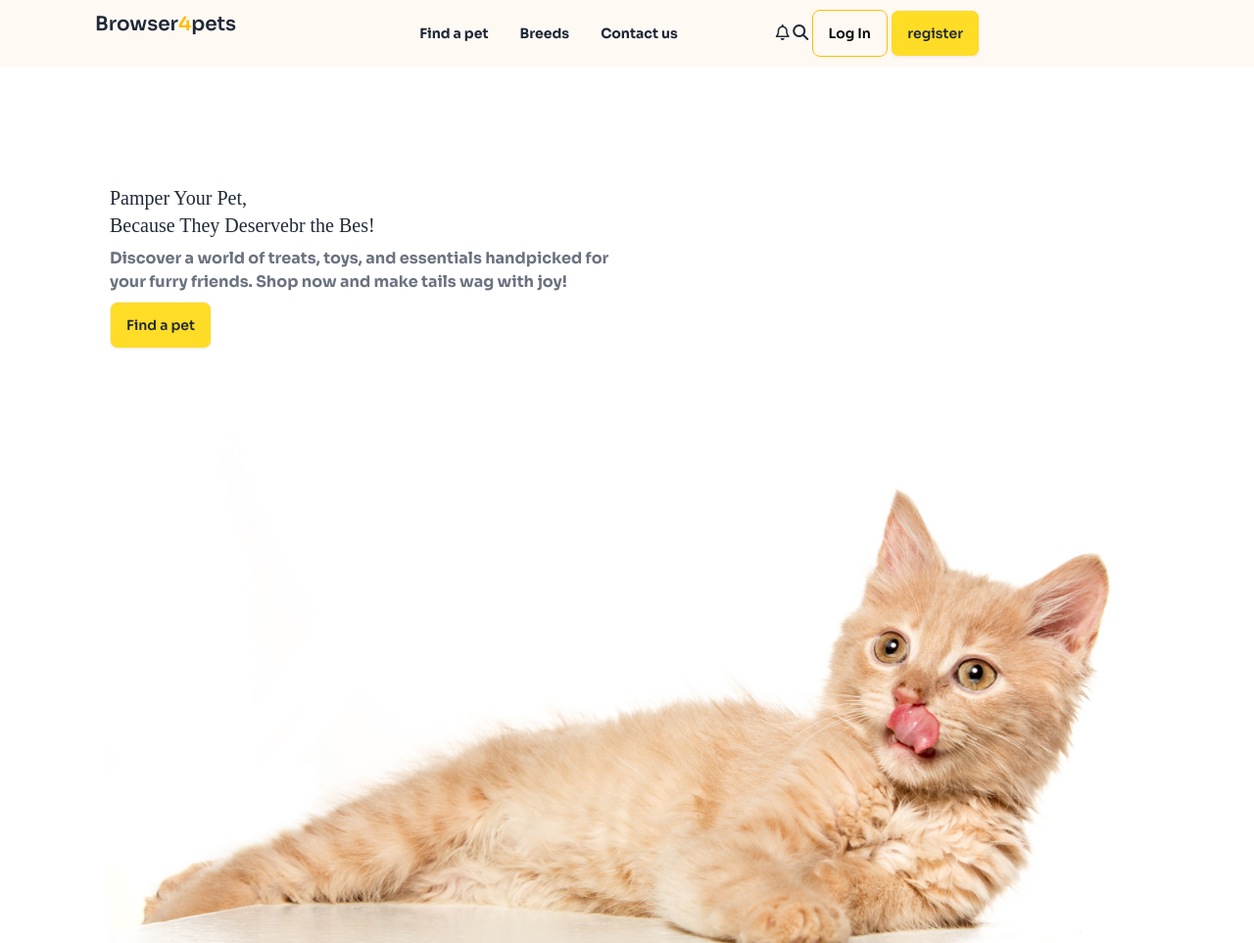
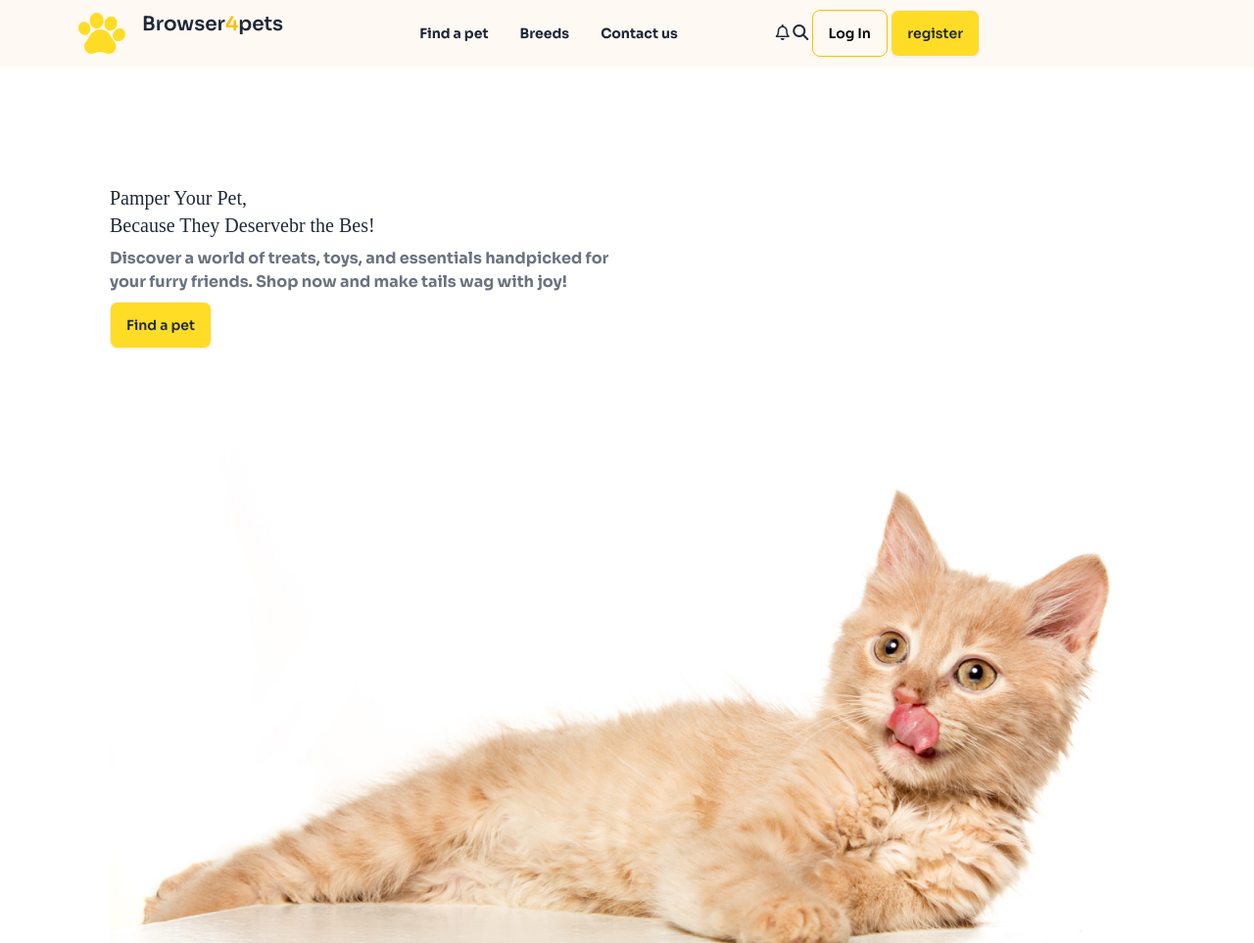
Before and after one commit to Rahima06/PET-SHOP3, a plain HTML site: page index.html in a window 1280 px wide. Shown: the top 963 px of the page at 98% size. Drawn offline with nearby package versions, Linux system fonts and the light colour scheme; a web font is replaced by a local one.

Commit message:
PET-SHOP3

```diff
--- a/index.html
+++ b/index.html
@@ -74,7 +74,7 @@
                         </ul>
                     </div>
                     <div class="flex gap-x-80">
-                        <img src="/Assignment03/images/logo-header.png" alt="">
+                        <img src="/images/logo-header.png" alt="">
                         <i class="fa-solid fa-bars lg:hidden md:hidden"></i>
                     </div>
 
```
